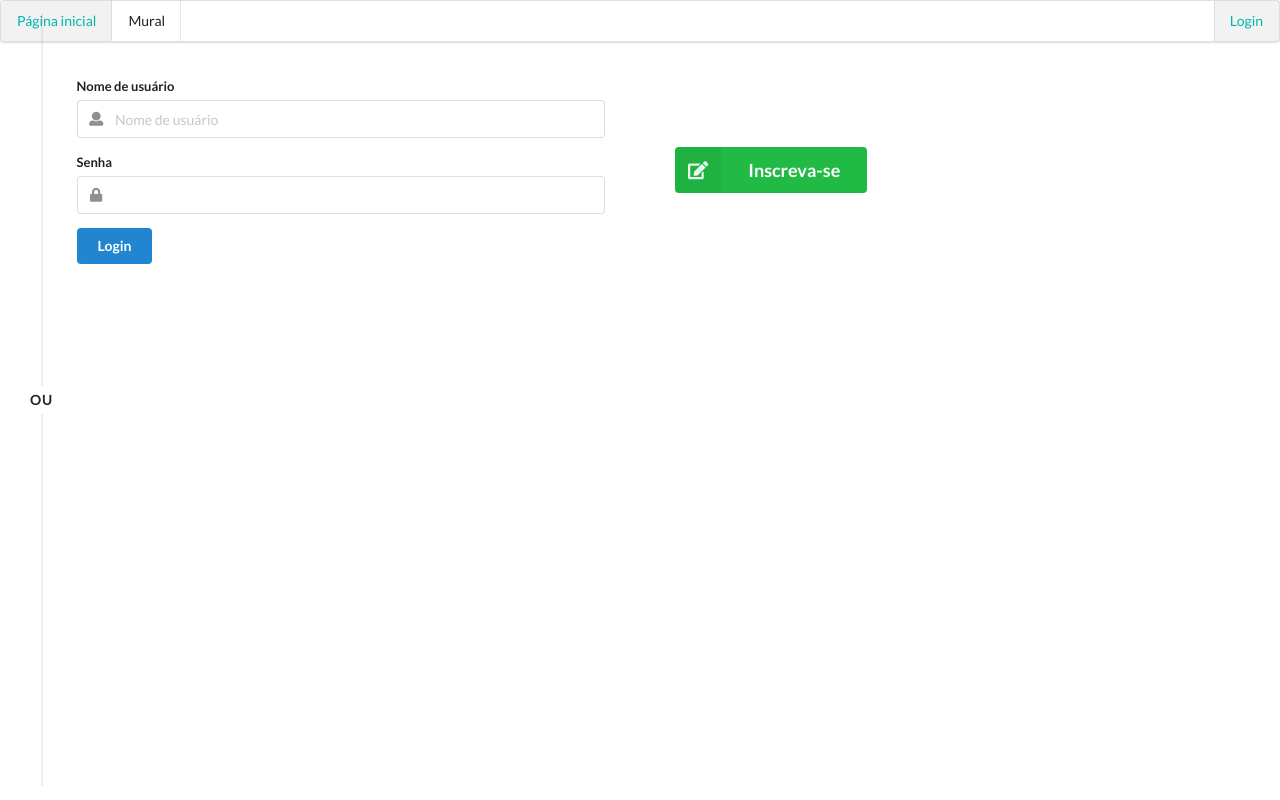
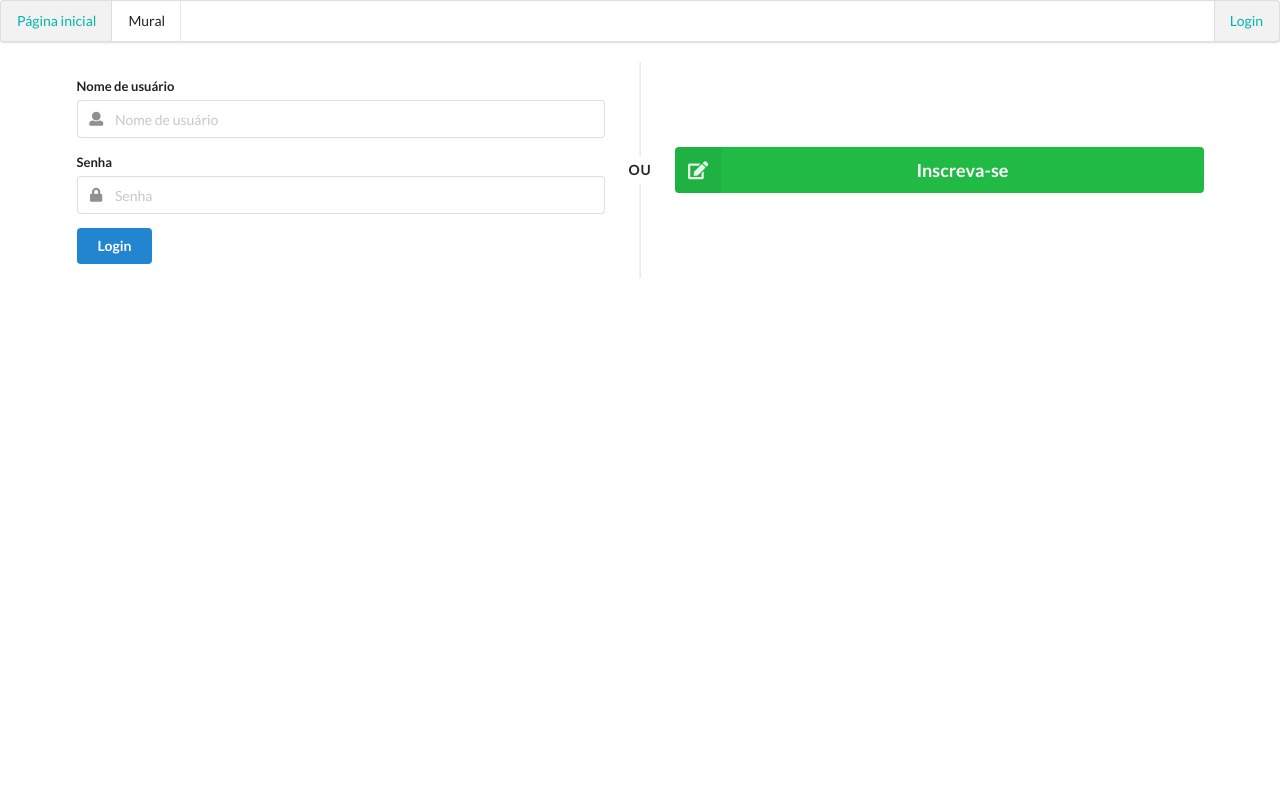
Before and after one commit to viniciusjps/flashcard, an Angular app: page /login in a window 1280 px wide. Built offline with nearby package versions, Linux system fonts and the light colour scheme.

Commit message:
Corrigido template do componente login

```diff
--- a/src/app/login/login.component.html
+++ b/src/app/login/login.component.html
@@ -1,4 +1,4 @@
-<div class="ui container center">
+<div class="ui container">
   <div class="ui two column middle aligned very relaxed stackable grid">
     <div class="column">
       <div class="ui form">
@@ -12,17 +12,19 @@
         <div class="field">
           <label>Senha</label>
           <div class="ui left icon input">
-            <input type="password" #password>
+            <input type="password" placeholder="Senha" #password>
             <i class="lock icon"></i>
           </div>
         </div>
         <div class="ui blue submit button">Login</div>
       </div>
     </div>
-    <div class="ui vertical divider">Ou</div>
+    <div style="position:relative; margin:0; padding:0;">
+      <div class="ui vertical divider">Ou</div>
+    </div>
     <div class="column">
       <div class="center aligned column">
-        <div class="ui big green labeled icon button"><i class="signup icon"></i> Inscreva-se </div>
+        <div class="ui big green labeled icon button fluid"><i class="signup icon"></i> Inscreva-se </div>
       </div>
     </div>
   </div>
```
